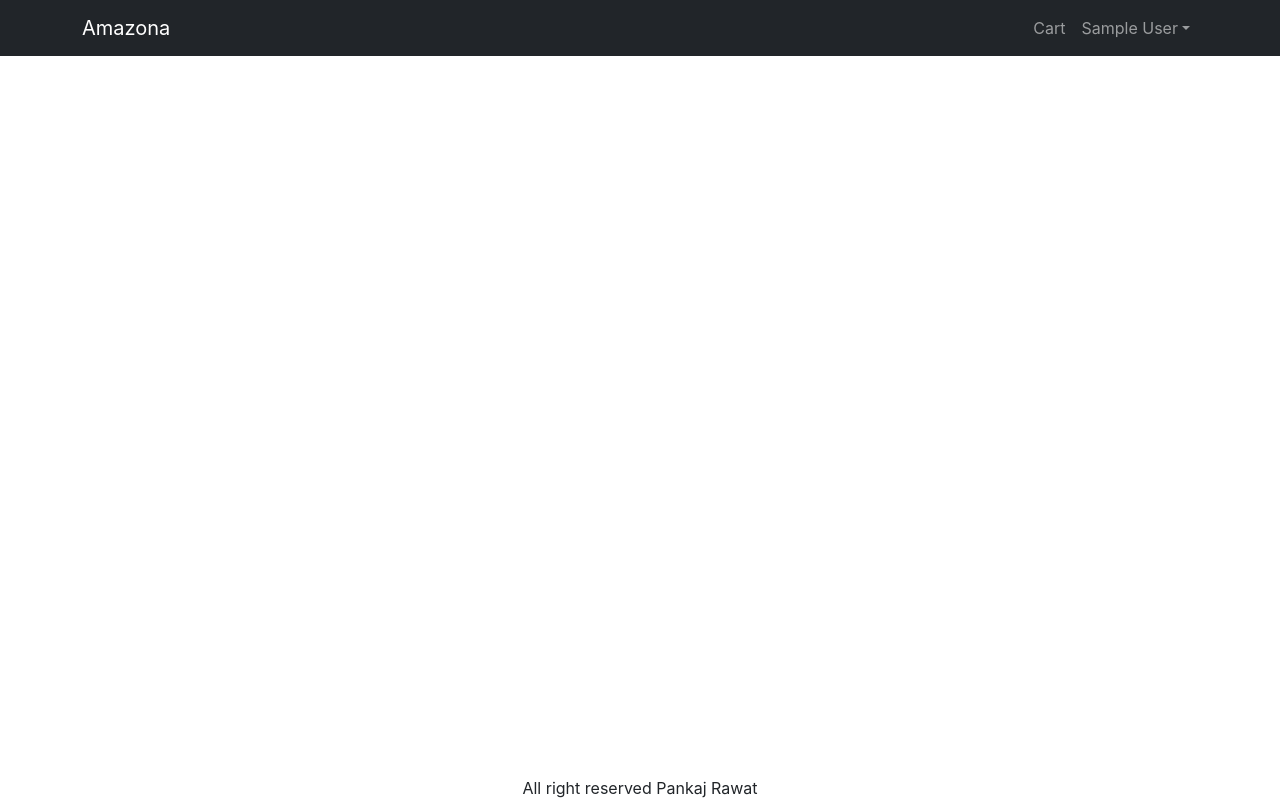
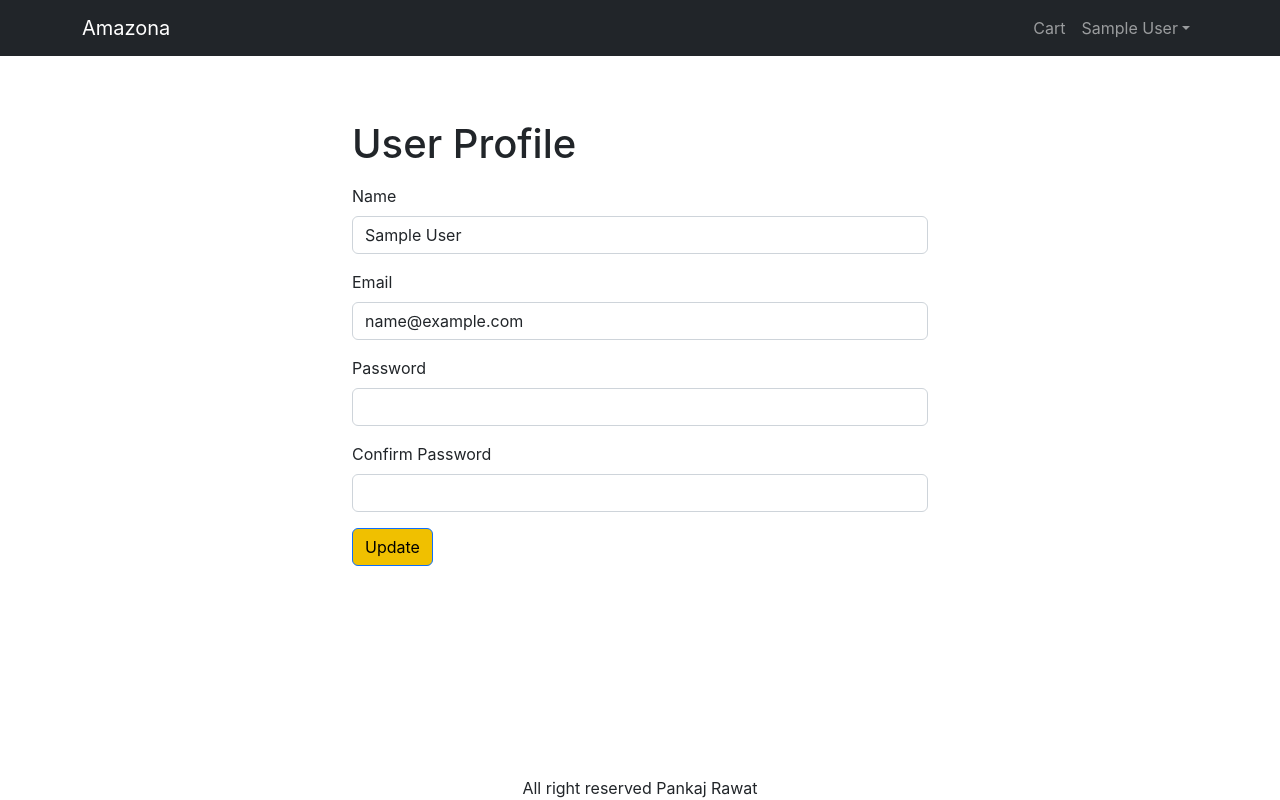
Before and after one commit to Pankajrawat21012001/Amazona, a React (Create React App) app in the folder frontend/: page /profile in a window 1280 px wide. Built offline with nearby package versions, Linux system fonts and the light colour scheme; sample sign-in values are in the browser's storage.

Commit message:
31 Create Profile Screen

```diff
--- a/frontend/src/App.js
+++ b/frontend/src/App.js
@@ -19,6 +19,7 @@
 import PlaceOrderScreen from './screens/PlaceOrderScreen';
 import OrderScreen from './screens/orderScreen.js';
 import OrderHistoryScreen from './screens/OrderHistoryScreen';
+import ProfileScreen from './screens/ProfileScreen';
 
 function App() {
   const { state, dispatch: ctxDispatch } = useContext(Store);
@@ -30,6 +31,7 @@
     localStorage.removeItem('shippingAddress');
     localStorage.removeItem('cartItems');
     localStorage.removeItem('paymentMethod');
+    window.location.href = '/signin';
   };
   return (
     <BrowserRouter>
@@ -87,6 +89,7 @@
               <Route path="/cart" element={<CartScreen />} />
               <Route path="/signin" element={<SigninScreen />} />
               <Route path="/signup" element={<SignupScreen />} />
+              <Route path="/profile" element={<ProfileScreen />} />
               <Route path="/placeorder" element={<PlaceOrderScreen />} />
               <Route path="/order/:id" element={<OrderScreen />}></Route>
               <Route
--- /dev/null
+++ b/frontend/src/screens/ProfileScreen.js
@@ -0,0 +1,108 @@
+import React, { useContext, useReducer, useState } from 'react';
+import { Helmet } from 'react-helmet-async';
+import Form from 'react-bootstrap/Form';
+import Button from 'react-bootstrap/Button';
+import { Store } from '../store';
+import { toast } from 'react-toastify';
+import { getError } from '../utils';
+import axios from 'axios';
+
+const reducer = (state, action) => {
+  switch (action.type) {
+    case 'UPDATE_REQUEST':
+      return { ...state, loadingUpdate: true };
+    case 'UPDATE_SUCCESS':
+      return { ...state, loadingUpdate: false };
+    case 'UPDATE_FAIL':
+      return { ...state, loadingUpdate: false };
+
+    default:
+      return state;
+  }
+};
+
+export default function ProfileScreen() {
+  const { state, dispatch: ctxDispatch } = useContext(Store);
+  const { userInfo } = state;
+  const [name, setName] = useState(userInfo.name);
+  const [email, setEmail] = useState(userInfo.email);
+  const [password, setPassword] = useState('');
+  const [confirmPassword, setConfirmPassword] = useState('');
+
+  const [{ loadingUpdate }, dispatch] = useReducer(reducer, {
+    loadingUpdate: false,
+  });
+
+  const submitHandler = async (e) => {
+    e.preventDefault();
+    try {
+      const { data } = await axios.put(
+        '/api/users/profile',
+        {
+          name,
+          email,
+          password,
+        },
+        {
+          headers: { Authorization: `Bearer ${userInfo.token}` },
+        }
+      );
+      dispatch({
+        type: 'UPDATE_SUCCESS',
+      });
+      ctxDispatch({ type: 'USER_SIGNIN', payload: data });
+      localStorage.setItem('userInfo', JSON.stringify(data));
+      toast.success('User updated successfully');
+    } catch (err) {
+      dispatch({
+        type: 'FETCH_FAIL',
+      });
+      toast.error(getError(err));
+    }
+  };
+
+  return (
+    <div className="container small-container">
+      <Helmet>
+        <title>User Profile</title>
+      </Helmet>
+      <h1 className="my-3">User Profile</h1>
+      <form onSubmit={submitHandler}>
+        <Form.Group className="mb-3" controlId="name">
+          <Form.Label>Name</Form.Label>
+          <Form.Control
+            value={name}
+            onChange={(e) => setName(e.target.value)}
+            required
+          />
+        </Form.Group>
+        <Form.Group className="mb-3" controlId="name">
+          <Form.Label>Email</Form.Label>
+          <Form.Control
+            type="email"
+            value={email}
+            onChange={(e) => setEmail(e.target.value)}
+            required
+          />
+        </Form.Group>
+        <Form.Group className="mb-3" controlId="password">
+          <Form.Label>Password</Form.Label>
+          <Form.Control
+            type="password"
+            onChange={(e) => setPassword(e.target.value)}
+          />
+        </Form.Group>
+        <Form.Group className="mb-3" controlId="password">
+          <Form.Label>Confirm Password</Form.Label>
+          <Form.Control
+            type="password"
+            onChange={(e) => setConfirmPassword(e.target.value)}
+          />
+        </Form.Group>
+        <div className="mb-3">
+          <Button type="submit">Update</Button>
+        </div>
+      </form>
+    </div>
+  );
+}
```
Also changed, not shown: 2 other files (tests, documents, lock files or other folders).
